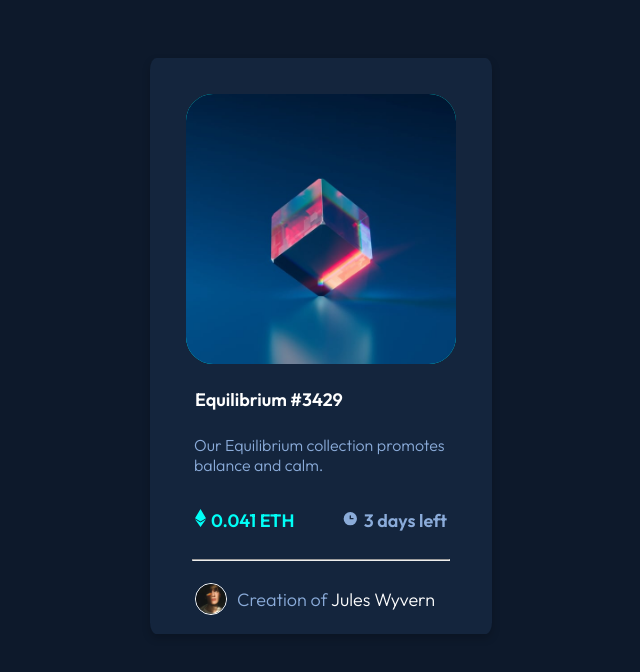
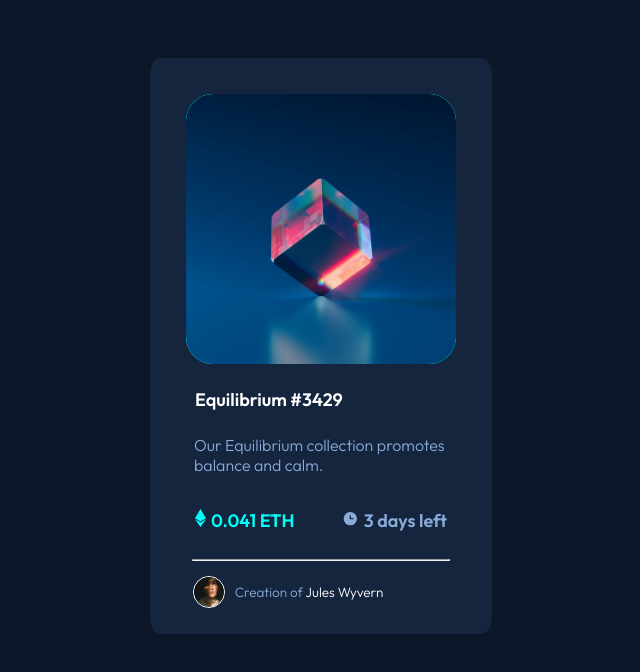
Before and after one commit to ericnbello/nft-preview-card-component, a plain HTML site: page index.html in a window 1280 px wide. Shown: the whole page, without its empty margins (319-959 px from the left). Drawn offline with Linux system fonts and the light colour scheme.

Commit message:
final css update

```diff
--- a/styles.css
+++ b/styles.css
@@ -5,7 +5,7 @@ html {
     padding: 5em;
     display: flex;
     justify-content: center;
-    align-items: center;
+    /* margin: 0 auto; */
 }
 body {
     font-family: 'Outfit', sans-serif;
@@ -21,11 +21,12 @@ body {
     background-color: hsl(216, 50%, 16%);
     box-shadow: 0 4px 8px 0 rgba(0,0,0,0.2);
     transition: 0.3s;
-    border-radius: 2%;
+    border-radius: 3%;
     width: 15em;
-    height: 28em;
-    float: none;
-    margin-bottom: 10px;
+    height: 28em;*
+    /* float: none; */
+    /* margin-bottom: 10px; */
+    margin: 0 auto;
     padding: 2em;
 }
 
@@ -62,7 +63,7 @@ body {
     border-radius: 10%;
 }
 
-#nft-image:active {
+#nft-image:hover {
     /* background-image: url("/images/eye.svg"); */
     opacity: 0.5;
 }
@@ -74,7 +75,7 @@ body {
     text-decoration: none;
 }
 
-#nft-title a:active {
+#nft-title a:hover {
     color: hsl(178, 100%, 50%);
     text-decoration: none;
 }
@@ -104,6 +105,7 @@ body {
 
 hr {
     color: hsl(215, 32%, 27%);
+    font-weight: 100;
     width: 95%;
 }
 
@@ -114,6 +116,7 @@ hr {
     align-items: center;
     gap: 10px;
     color: hsl(215, 51%, 70%);
+    font-size: 0.75em;
 }
 
 #creater a {
@@ -121,7 +124,7 @@ hr {
     text-decoration: none;
 }
 
-#creater a:active {
+#creater a:hover {
     color: hsl(178, 100%, 50%);
     text-decoration: none;
 }
```
